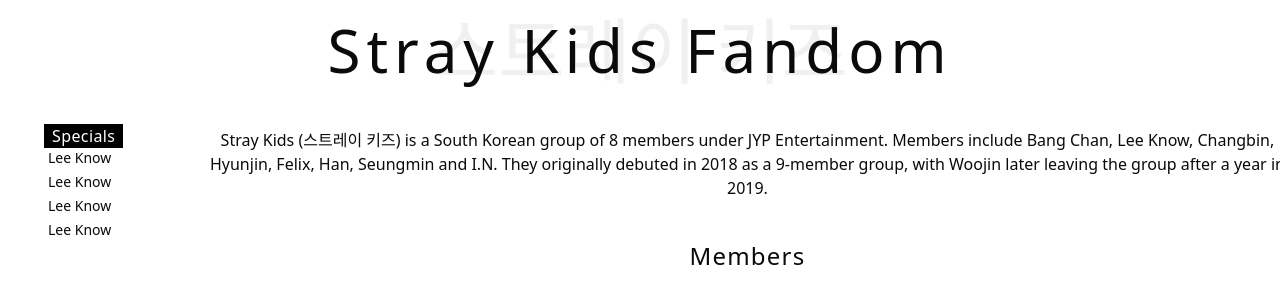
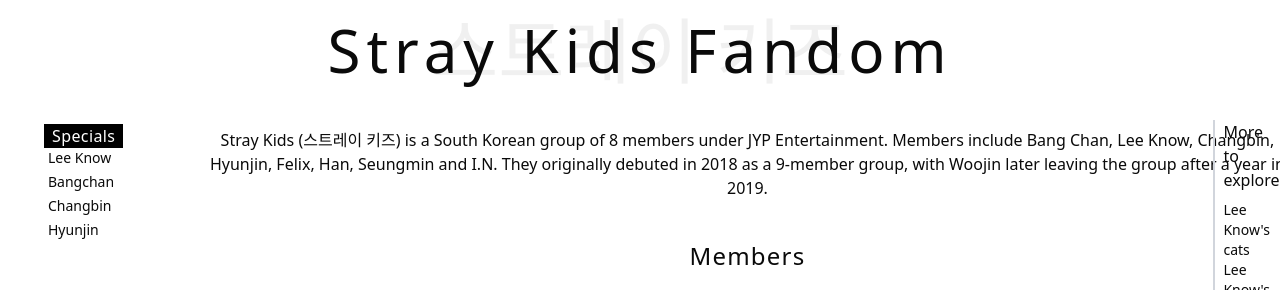
Before and after one commit to dakshs-07/stray-kids, a Next.js app: page / in a window 1280 px wide. Shown: the part 640-930 px from the top of the page. Built offline with nearby package versions, Linux system fonts and the light colour scheme; no server answers.

Commit message:
updated Leftbar to have content relavant to the current page and made them stickky

```diff
--- a/src/components/LeftBar.jsx
+++ b/src/components/LeftBar.jsx
@@ -1,17 +1,34 @@
+"use client";
+
 import Link from "next/link";
-import React from "react";
+import { usePathname } from "next/navigation";
+import NavTable from "./Member/NavTable";
+import memberData from "../../data/members";
 
 function LeftBar() {
+  const pathname = usePathname();
+  const currentPage = pathname.replace("/", "");
+
+  const isMemberPage = memberData.some((member) => member.link === pathname);
+
+  if (isMemberPage) {
+    return (
+      <div className="max-w-70 p-1 ml-10 sticky top-0 h-screen">
+        <NavTable member={currentPage} />
+      </div>
+    );
+  }
+
   return (
-    <div className="max-w-70 p-1 ml-10">
+    <div className="max-w-70 p-1 ml-10 sticky top-0 h-screen">
       <div className="bg-black h-6 w-full text-white px-2 tracking-wide">
         Specials
       </div>
       <div className="px-1 gap-y-1 flex flex-col sm:text-sm">
-        <Link href="/">Lee Know</Link>
-        <Link href="/">Lee Know</Link>
-        <Link href="/">Lee Know</Link>
-        <Link href="/">Lee Know</Link>
+        <Link href="/leeknow">Lee Know</Link>
+        <Link href="/bangchan">Bangchan</Link>
+        <Link href="/changbin">Changbin</Link>
+        <Link href="/hyunjin">Hyunjin</Link>
       </div>
     </div>
   );
--- a/src/components/RightBar.jsx
+++ b/src/components/RightBar.jsx
@@ -3,7 +3,7 @@
 
 function RightBar() {
   return (
-    <div className="flex flex-col right-0 max-w-100 mr-10 border-l-2 border-gray-300 pl-2">
+    <div className="flex flex-col right-0 max-w-100 mr-10 border-l-2 border-gray-300 pl-2 sticky top-0 h-screen">
       More to explore
       <div className="flex flex-col text-sm mt-2">
         <Link href="">Lee Know's cats</Link>
```
